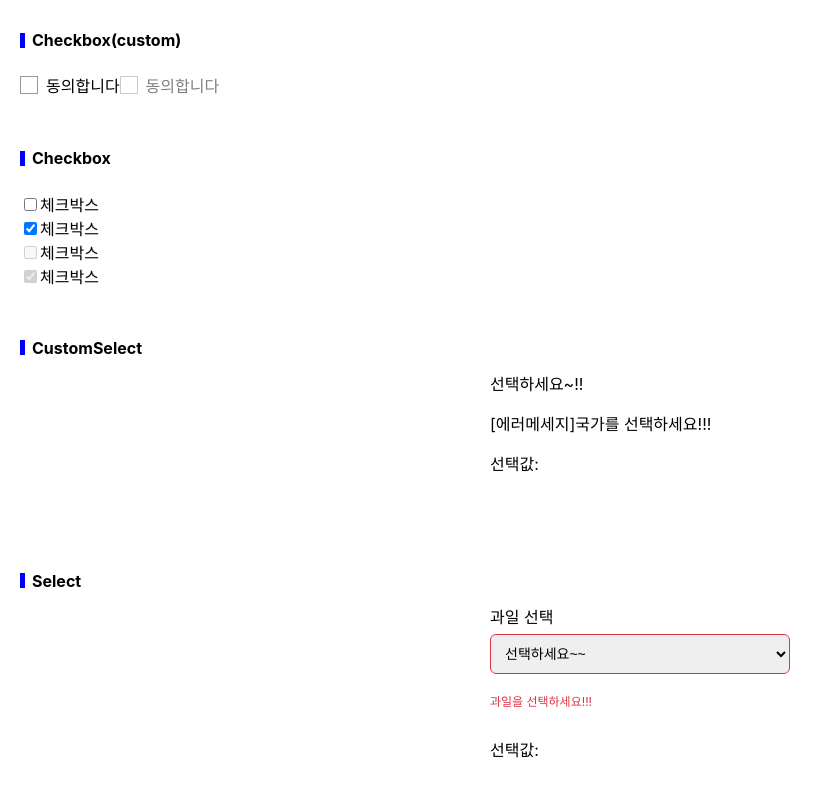
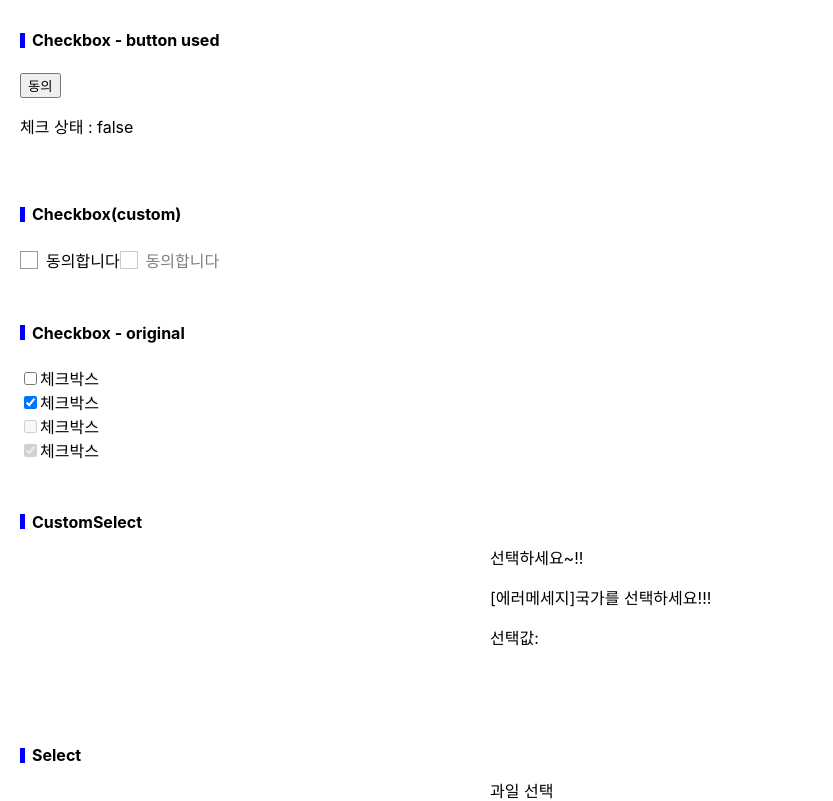
Before and after one commit to kimankuh/my-app, a React (Create React App) app: page / in a window 1280 px wide. Shown: the top 801 px of the page, without its empty margins (0-833 px from the left). Built offline with nearby package versions, Linux system fonts and the light colour scheme.

Commit message:
두번째 커스텀 체크박스 완성. 어렵구마

```diff
--- a/src/App.js
+++ b/src/App.js
@@ -7,6 +7,7 @@ import Select from './components/Select';
 import CustomSelect from './components/CustomSelect/CustomSelect';
 import Checkbox from './components/Checkbox/Checkbox';
 import CustomCheckbox from './components/CustomCheckbox/CustomCheckbox';
+import CustomCheckbox_02 from './components/CustomCheckbox_02/CustomCheckbox_02';
 
 
 function App() {
@@ -26,21 +27,38 @@ function App() {
         {value: "css", label: "CSS"},
         {value: "react", label: "React"},
     ];
-    const [checked, setChecked] = useState({
-        agree: false,
+    const [checked, setChecked] = useState({// 체크박스가 여러개인 경우, 객체 형태로 관리.
+        agree: false,// 체크 상태를 state를 통해 알게됨(조건문 사용시)
         agree2: false,
+        checkedAgree: false,// 초기값은 여기서 설정
     });
+
+    function handleChange(key){// handleChange의 매개변수key를 받고 함수를 하나 더 실행해라
+        return function(value) {
+            setChecked(prev => ({// 소괄호를 한 번 더 싸준건 "객체"를 자동 리턴한다는 의미. 이건 함수 블록 아님. 이 checked라는 state는 객체니까
+                ...prev,// 1. 객체를 복사하고
+                [key]: value,// 2. 이 추가된 요소랑 합체한다. 대괄호는 객체의 key를 변수값으로 쓰겠다는 뜻. 계산된 프로퍼티 이름(?)
+            }));
+        };
+    }
 
 
     return (
         <div className="App">
+            <h2 className="title-h2">Checkbox - button used</h2>
+            <div className="con-box">
+                <CustomCheckbox_02 label="동의" checked={checked.checkedAgree} onChange={handleChange("checkedAgree")} />
+                {/* state로 상태를 업데이트 시키고 업데이트 된 값을 checked에 가져옴*/}
+                <p>체크 상태 : {checked.checkedAgree ? 'true' : 'false'}</p>
+            </div>
+
             <h2 className="title-h2">Checkbox(custom)</h2>
             <div className="con-box">
                 <CustomCheckbox id="CustomCheckbox_01" label="동의합니다" checked={checked.agree} onChange={setChecked} />
                 <CustomCheckbox id="CustomCheckbox_02" label="동의합니다" checked={checked.agree2} onChange={setChecked} disabled="disabled" />
             </div>
 
-            <h2 className="title-h2">Checkbox</h2>
+            <h2 className="title-h2">Checkbox - original</h2>
             <div className="con-box">
                 <Checkbox id="checkbox_01" />
                 <Checkbox id="checkbox_02" checked />
--- a/src/components/CustomCheckbox_02/CustomCheckbox_02.jsx
+++ b/src/components/CustomCheckbox_02/CustomCheckbox_02.jsx
@@ -1,27 +1,22 @@
 import "./CustomCheckbox_02.scss";
 
-export default function Checkbox({
-    id,
+export default function CustomCheckbox_02({
     label,
     checked,
     onChange,
-    disabled,
 }){
     // input change 이벤트 처리
-    const handleChange = (e) => {
-        onChange(e.target.checked);
+    const handleClick = () => {
+        onChange(!checked);// 클릭할 때마다 상태 바꿔줘~ 부모에 요청
+        console.log('클릭???', checked)
     }
 
+    const classes = ['custom-toggle-checkbox', checked && 'checked'].filter(Boolean).join(' ');
+
     return (
-        <div className={`custom-checkbox ${disabled ? "disabled" : ""}`}>
-            {/* 실제 상태를 가진 input - 바뀌지 않는 건 type, 그 외엔 props로 받기 */}
-            <input type="checkbox" id={id} checked={checked} onChange={handleChange} disabled={disabled} />
-
-            {/* 클릭용 label + 커스텀 UI */}
-            <label htmlFor={id}>
-                <span className="box"></span>
-                <span className="label-text">{label}</span>
-            </label>
-        </div>
+        <button type="button" className={classes} onClick={handleClick}>
+            <span className="box"></span>
+            <span>{label}</span>
+        </button>
     );
 }
```
